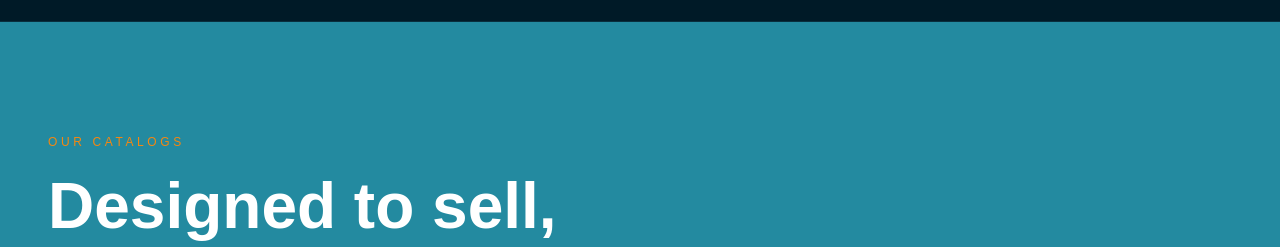
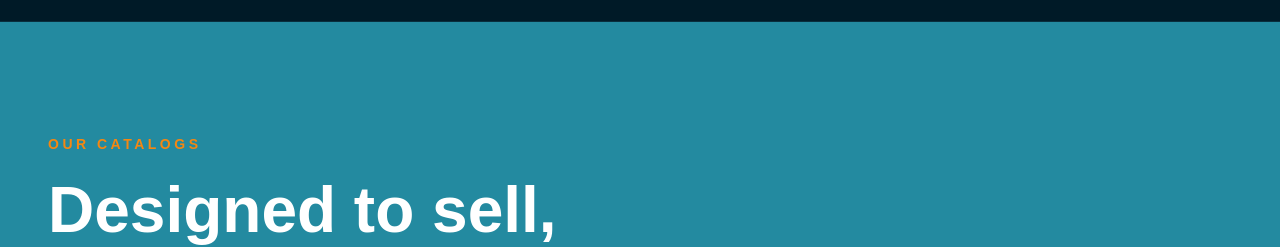
Before and after one commit to 482400494/mambawave, a React (Vite) app: page / in a window 1280 px wide. Shown: the part 900-1147 px from the top of the page. Built offline with nearby package versions, Linux system fonts and the light colour scheme.

Commit message:
Increase font size and weight of orange accent text to improve legibility on cyan background

```diff
--- a/src/app/App.tsx
+++ b/src/app/App.tsx
@@ -132,7 +132,7 @@ function Home({ lang }: { lang: 'en' | 'es' }) {
           <div className="flex flex-col md:flex-row md:items-end justify-between mb-14 gap-6">
           <div>
             <p
-              className="text-xs tracking-[0.3em] uppercase mb-4"
+              className="text-sm font-bold tracking-[0.25em] uppercase mb-4"
               style={{ color: "var(--accent)" }}
             >
               {t.projects.featured}
@@ -260,7 +260,7 @@ function Home({ lang }: { lang: 'en' | 'es' }) {
         <div className="max-w-screen-xl mx-auto grid md:grid-cols-2 gap-16 items-center">
           <div>
             <p
-              className="text-xs tracking-[0.3em] uppercase mb-4 font-bold"
+              className="text-sm tracking-[0.25em] uppercase mb-4 font-bold"
               style={{ color: "var(--accent)" }}
             >
               {t.about.subtitle}
@@ -381,7 +381,7 @@ function GlobalContactForm({ t }: { t: any }) {
     <div className="border-t border-border/10 relative z-10 bg-[#238AA0] text-white">
       <div className="py-24 px-6 md:px-12 max-w-screen-xl mx-auto grid md:grid-cols-2 gap-16 items-start">
         <div>
-          <p className="text-xs tracking-[0.3em] uppercase mb-4" style={{ color: 'var(--accent)' }}>
+          <p className="text-sm font-bold tracking-[0.25em] uppercase mb-4" style={{ color: 'var(--accent)' }}>
             — {t.contact.subtitle}
           </p>
           <h2 className="text-[clamp(2rem,4vw,3.5rem)] font-black leading-tight mb-6">
@@ -390,7 +390,7 @@ function GlobalContactForm({ t }: { t: any }) {
           <p className="text-white/90 text-base mb-8 max-w-md">
             {t.contact.formTitle}
           </p>
-          <div className="text-sm font-medium" style={{ color: 'var(--accent)' }}>
+          <div className="text-base font-bold" style={{ color: 'var(--accent)' }}>
             ✓ {t.contact.call}
           </div>
         </div>
```
